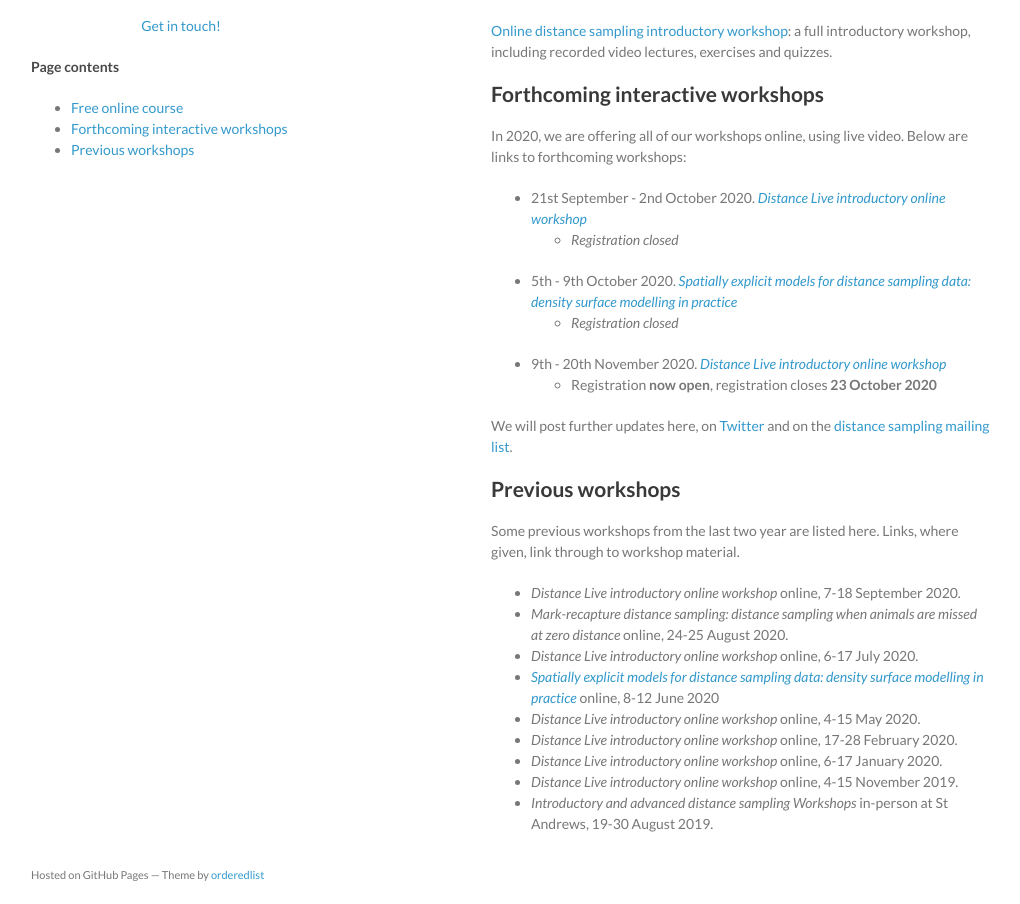
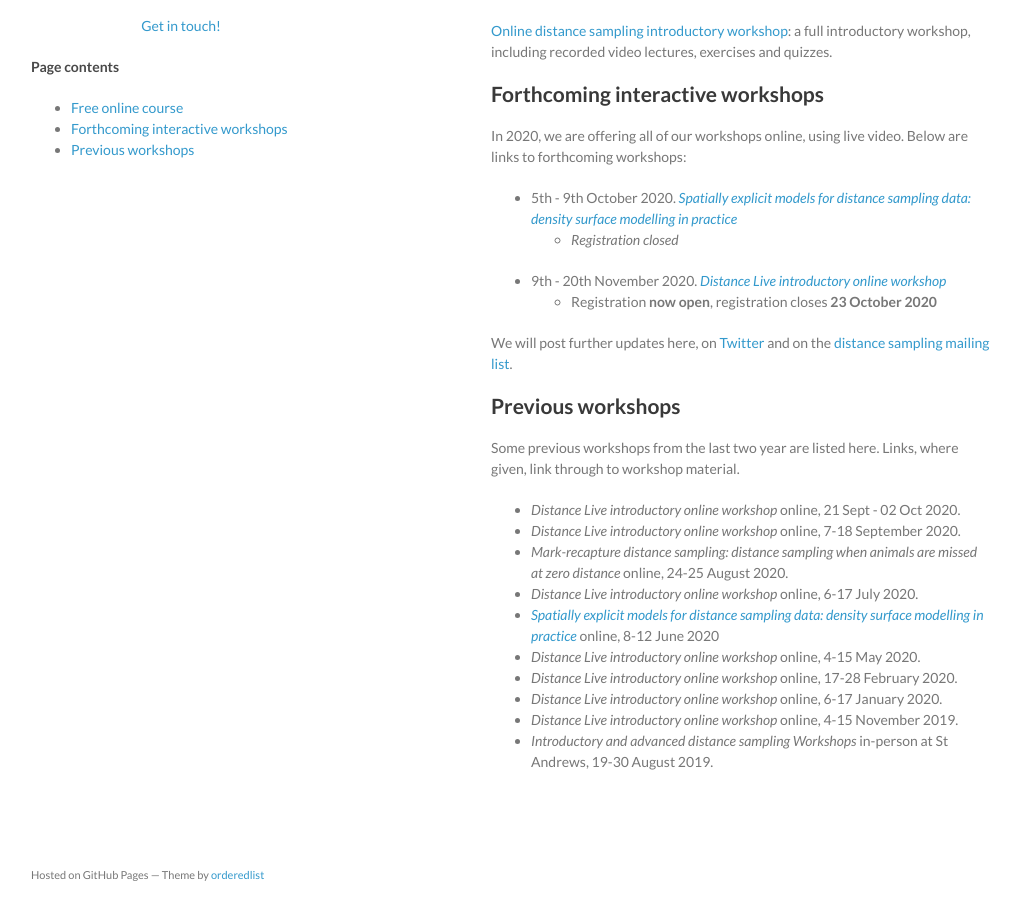
Before and after one commit to distanceworkshops/distanceworkshops.github.io, a Jekyll site: the page built from index.md, in a window 1280 px wide and 1048 px high. Shown: the part 144-1048 px from the top of the window, without its empty margins (129-1149 px from the left). Built offline with Jekyll 4.4.1, drawn with Linux system fonts in a browser that asks for light colours.

Commit message:
second Sept 2020 workshop now past tense

```diff
--- a/index.md
+++ b/index.md
@@ -17,8 +17,6 @@ Here you can find content for distance sampling workshops including slides, exer
 
 In 2020, we are offering all of our workshops online, using live video.  Below are links to forthcoming workshops:
 
-- 21st September - 2nd October 2020.  [*Distance Live introductory online workshop*](https://www.creem.st-andrews.ac.uk/distance-live-online-workshops/)
-  - _Registration closed_
 - 5th - 9th October 2020.  [*Spatially explicit models for distance sampling data: density surface modelling in practice*](https://www.creem.st-andrews.ac.uk/spatial-modelling-live-online-workshop-2/)
   - _Registration closed_
  - 9th - 20th November 2020.  [*Distance Live introductory online workshop*](http://workshops.distancesampling.org/intro-nov-2020.html)
@@ -31,6 +29,7 @@ We will post further updates here, on [Twitter](http://twitter.com/distancesamp)
 
 Some previous workshops from the last two year are listed here.  Links, where given, link through to workshop material.
 
+- *Distance Live introductory online workshop* online, 21 Sept - 02 Oct 2020.
 - *Distance Live introductory online workshop* online, 7-18 September 2020.
 - *Mark-recapture distance sampling: distance sampling when animals are missed at zero distance* online, 24-25 August 2020.
 - *Distance Live introductory online workshop* online, 6-17 July 2020.
```
